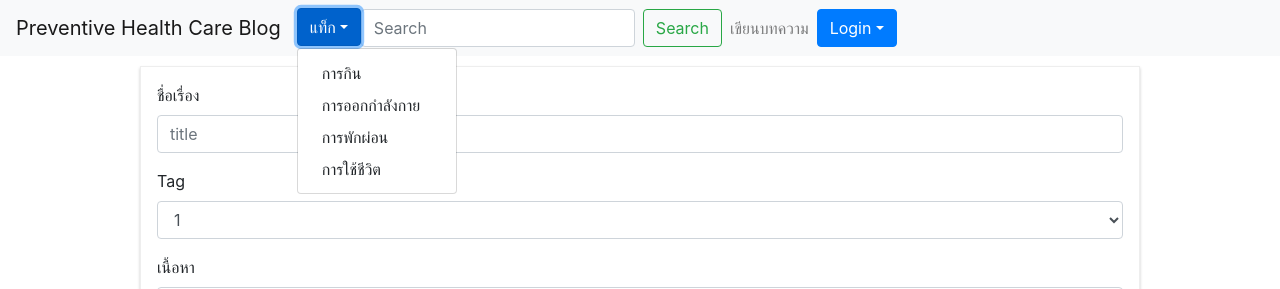
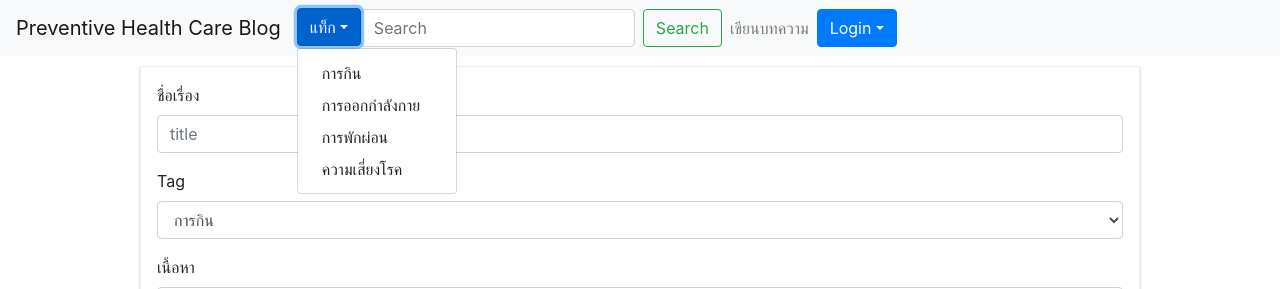
Before and after one commit to PratompongWiangsamut/preventive-health-care-blog, a React (Create React App) app in the folder Frontend/: page /write in a window 1280 px wide. Both pictures are taken after a click on the button "แท็ก". Shown: the top 289 px of the page. Built offline with nearby package versions, Linux system fonts and the light colour scheme.

Commit message:
coplete tag

```diff
--- /dev/null
+++ b/Frontend/src/Component/FrontEnd/Tag/Tag.js
@@ -0,0 +1,59 @@
+import React, { Component } from "react";
+import { Card, Button, } from "react-bootstrap";
+import axios from 'axios'
+
+export default class Tag extends Component {
+  state = {
+    showmodal: false,
+    post: []
+  };
+
+  componentDidMount(){
+    var url = window.location.href.split('/')[4]
+    console.log('asfasf', url)
+    axios.get('http://localhost:3000/api/post/posttag/'+url).then((res)=>{
+      console.log('pre-data: ', res.data)
+      this.setState({post: res.data})
+      console.log('post-data: ', this.state.post)
+    })
+  }
+
+  showmodalHandler = () => {
+    this.setState({ showmodal: true });
+  };
+
+  showmodalCancelHandler = () => {
+    this.setState({ showmodal: false });
+  };
+  render() {
+    var posts = this.state.post.map((item)=>
+    <Card className="text-center" key={item.pid}>
+        <Card.Header>Featured</Card.Header>
+        <Card.Body>
+          <Card.Title>{item.title}</Card.Title>
+          <Card.Text>
+            {item.tex}
+          </Card.Text>
+          <Button variant="primary">Read more</Button>
+        </Card.Body>
+  <Card.Footer className="text-muted">{item.tag}</Card.Footer>
+      </Card>
+
+    )
+    return (
+      <div >
+        <div
+          style={{
+            display: "flex",
+            justifyContent: "center",
+            alignItems: "center",
+          }}
+        >
+
+        </div>
+
+        {posts}
+      </div>
+    );
+  }
+}
--- a/Frontend/src/Component/FrontEnd/Toolbars/Toolbars.js
+++ b/Frontend/src/Component/FrontEnd/Toolbars/Toolbars.js
@@ -13,6 +13,7 @@ import Profile from "../Profile/Profile";
 import Login from "../Login/Login";
 import Admin from "../Admin/Admin";
 import Register from "../Register/Register";
+import Tag from "../Tag/Tag"
 import { Dropdown, DropdownButton } from "react-bootstrap";
 
 
@@ -21,6 +22,7 @@ import { Dropdown, DropdownButton } from "react-bootstrap";
 export default class Toolbars extends Component {
   Logout = () =>{
     localStorage.clear()
+
 }
   render() {
 
@@ -35,10 +37,10 @@ export default class Toolbars extends Component {
             <Navbar.Collapse id="basic-navbar-nav">
               <Nav className="mr-auto">
                 <DropdownButton id="dropdown-basic-button" title="แท็ก">
-                    <Dropdown.Item href="/profile">การกิน</Dropdown.Item>
-                    <Dropdown.Item href="#/action-1">การออกกำลังกาย</Dropdown.Item>
-                    <Dropdown.Item href="#/action-2">การพักผ่อน</Dropdown.Item>
-                    <Dropdown.Item href="#/action-3">การใช้ชีวิต</Dropdown.Item>
+                    <Dropdown.Item href={"/tag/การกิน"}>การกิน</Dropdown.Item>
+                    <Dropdown.Item href={"/tag/การออกกำลังกาย"}>การออกกำลังกาย</Dropdown.Item>
+                    <Dropdown.Item href={"/tag/การพักผ่อน"}>การพักผ่อน</Dropdown.Item>
+                    <Dropdown.Item href={"/tag/ความเสี่ยงโรค"}>ความเสี่ยงโรค</Dropdown.Item>
                     </DropdownButton>
                 <Form inline>
                   <FormControl type="text" placeholder="Search" className="mr-sm-2" />
@@ -79,6 +81,7 @@ export default class Toolbars extends Component {
         <Route path="/login" component={Login} />
         <Route path="/admin" component={Admin} />
         <Route path="/register" component={Register} />
+        <Route path="/tag" component={Tag} />
       </div>
     </Router>
   );
--- a/Frontend/src/Component/FrontEnd/Write/Write.js
+++ b/Frontend/src/Component/FrontEnd/Write/Write.js
@@ -62,11 +62,10 @@ export default class Write extends Component {
           <Form.Group controlId="tag"  >
             <Form.Label>Tag</Form.Label>
             <Form.Control as="select" onChange={this.tag}>
-              <option>1</option>
-              <option>2</option>
-              <option>3</option>
-              <option>4</option>
-              <option>5</option>
+              <option>การกิน</option>
+              <option>การออกกำลังกาย</option>
+              <option>การพักผ่อน</option>
+              <option>ความเสี่ยงโรค</option>
             </Form.Control >
           </Form.Group>
           <Form.Group controlId="tag">
```
Also changed, not shown: 1 other file (tests, documents, lock files or other folders).
